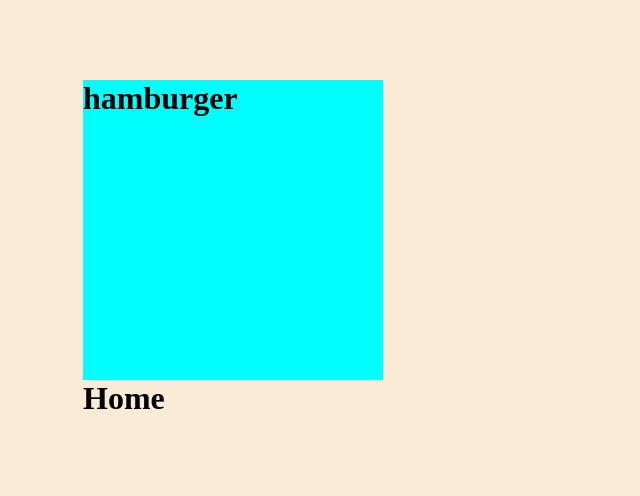
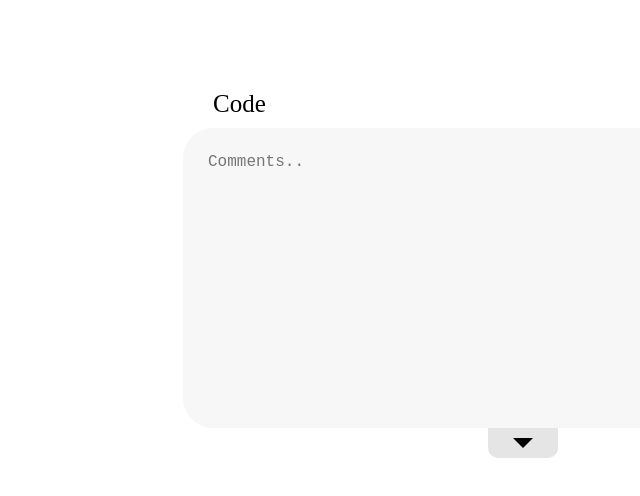
Before and after one commit to 1-yuna/STDERR, a React (Vite) app in the folder Project-Stderr/frontend/: page / in a window 1280 px wide. Shown: the top 496 px of the page, without its empty margins (117-757 px from the left). Built offline with nearby package versions, Linux system fonts and the light colour scheme.

Commit message:
[style] code 컴포넌트 완료

```diff
--- a/Project-Stderr/frontend/package.json
+++ b/Project-Stderr/frontend/package.json
@@ -12,6 +12,7 @@
   "dependencies": {
     "react": "^18.2.0",
     "react-dom": "^18.2.0",
+    "react-icons": "^5.2.1",
     "react-router-dom": "^6.23.0",
     "recoil": "^0.7.7",
     "styled-components": "^6.1.10"
--- a/Project-Stderr/frontend/src/components/Background/index.jsx
+++ b/Project-Stderr/frontend/src/components/Background/index.jsx
@@ -5,8 +5,7 @@ import styled from "styled-components";
 const BackgroundPadding = styled.div`
   width: 100%;
   height: 100vh;
-  background-color: antiquewhite;
-  padding: 80px 200px 0px 200px;
+  padding: 80px 300px 0px 300px;
 `;
 
 // eslint-disable-next-line react/prop-types
--- /dev/null
+++ b/Project-Stderr/frontend/src/components/ContentElements/Code.jsx
@@ -0,0 +1,71 @@
+// eslint-disable-next-line no-unused-vars
+import React from "react";
+import styled from "styled-components";
+import { IoMdArrowDropdown } from "react-icons/io";
+
+const CodeBody = styled.div`
+  width: 100%;
+`;
+
+const Title = styled.div`
+  width: 100%;
+  padding: 10px 30px;
+  font-size: 25px;
+`;
+
+const CommentBox = styled.div`
+  display: flex;
+  justify-content: center;
+  align-items: center;
+  width: 100%;
+  height: 300px;
+  background-color: #f7f7f7;
+  border-radius: 30px;
+`;
+
+const Comment = styled.textarea`
+  width: calc(100% - 50px);
+  height: calc(100% - 50px);
+  background-color: #f7f7f7;
+  border: none;
+  outline: none;
+  font-size: 16px;
+  resize: none;
+`;
+
+const CodeButtonBox = styled.div`
+  display: flex;
+  justify-content: center;
+  align-items: center;
+  width: 100%;
+  height: 30px;
+`;
+const CodeButton = styled.button`
+  display: flex;
+  justify-content: center;
+  align-items: center;
+  width: 70px;
+  height: 100%;
+  background-color: #e5e5e5;
+  border: none;
+  cursor: pointer;
+  border-radius: 0 0 10px 10px;
+`;
+
+function Code() {
+  return (
+    <CodeBody>
+      <Title>Code</Title>
+      <CommentBox>
+        <Comment type="text" placeholder="Comments.." />
+      </CommentBox>
+      <CodeButtonBox>
+        <CodeButton>
+          <IoMdArrowDropdown size={40} />
+        </CodeButton>
+      </CodeButtonBox>
+    </CodeBody>
+  );
+}
+
+export default Code;
--- a/Project-Stderr/frontend/src/pages/HomePage.jsx
+++ b/Project-Stderr/frontend/src/pages/HomePage.jsx
@@ -1,13 +1,12 @@
 // eslint-disable-next-line no-unused-vars
 import React from "react";
-import HamburgerBar from "../components/Bar/HamburgerBar.jsx";
+import Code from "../components/ContentElements/Code.jsx";
 import Background from "../components/Background";
 
 function HomePage() {
   return (
     <Background>
-      <HamburgerBar />
-      <h1>Home</h1>
+      <Code />
     </Background>
   );
 }
```
Also changed, not shown: Project-Stderr/frontend/src/components/ContentElements/Comment.jsx (added), 1 other file (tests, documents, lock files or other folders).
